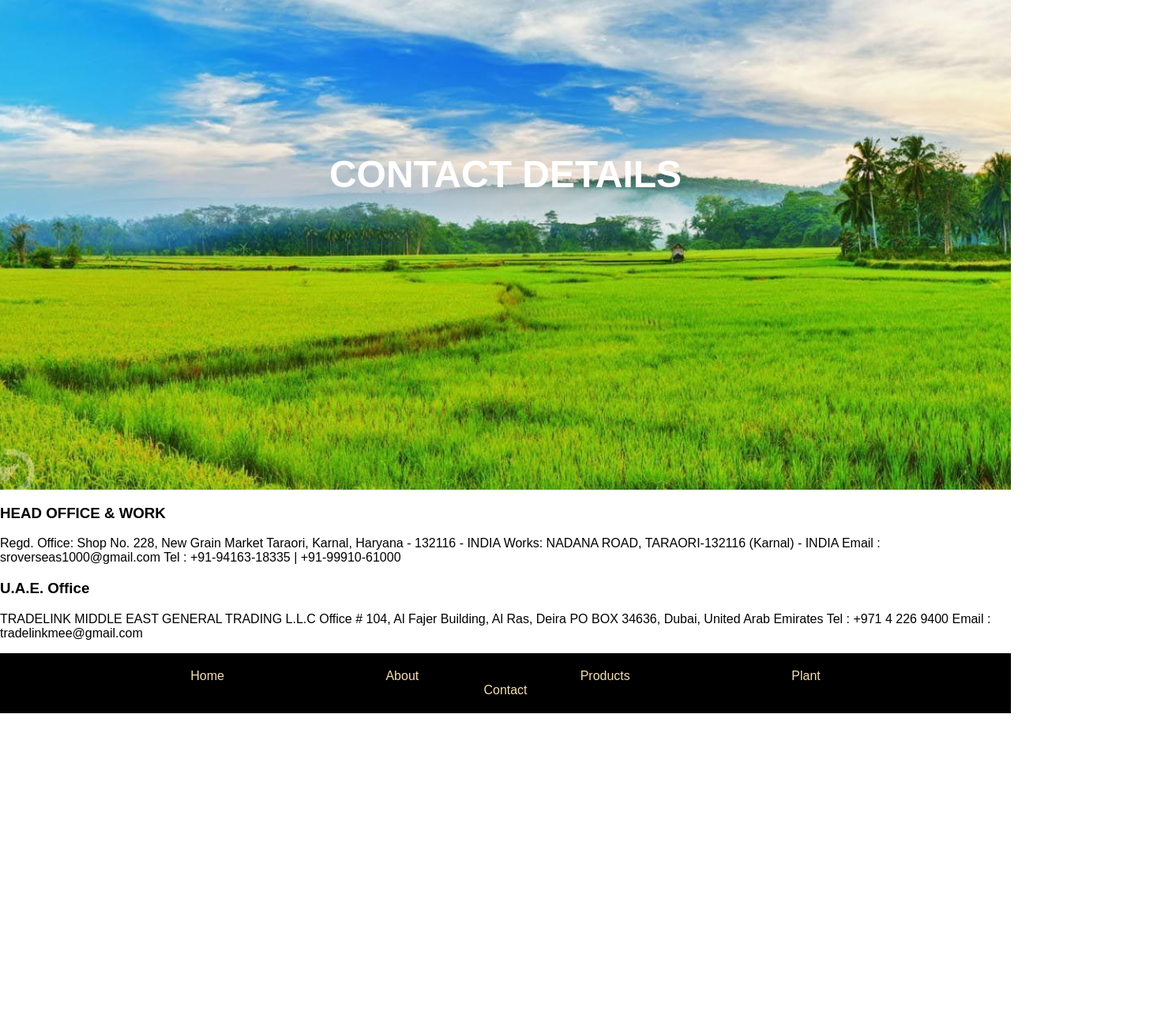
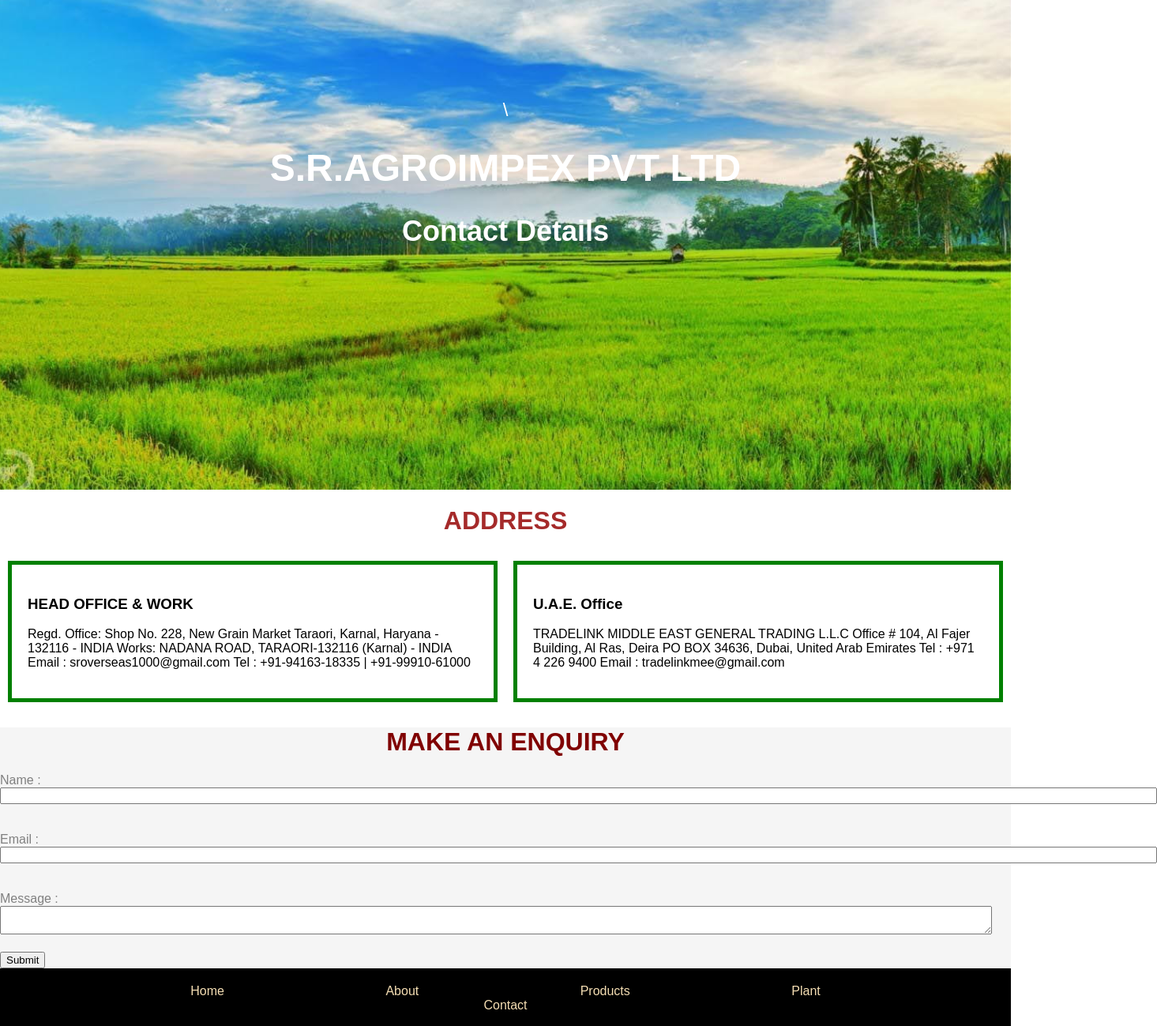
Before and after one commit to SRAGROIMPEXPVTLTD/Sragroimpex, a plain HTML site: page contact.html in a window 1280 px wide. Shown: the part 180-1479 px from the top of the page at 79% size, 1465 px wide, since content can reach past the window. Before the commit the page ends 1083 px from the top, so only its background shows below. Drawn offline with Linux system fonts and the light colour scheme.

Commit message:
Update contact.html

```diff
--- a/contact.html
+++ b/contact.html
@@ -15,12 +15,16 @@
             <li><a href="contact.html">Contact</a></li>
         </ul>
         <div class="menu-bg"></div>
-        <div class="menu-content">
-          <h1 style="margin: 0;">CONTACT DETAILS</h1>
+        <div class="menu-content">\
+            <h1>S.R.AGROIMPEX PVT LTD</h1>
+          <h2 style="margin: 0;"> Contact Details</h1>
         </div>
     </div>
+   <div class="he"> <h1 >ADDRESS</h1></div>
 
-    <DIV class="p1">
+    <div class="container">
+
+    <DIV class="box">
         <h3>HEAD OFFICE & WORK</h3>
         <p>Regd. Office: Shop No. 228, New Grain Market
             Taraori, Karnal, Haryana - 132116 - INDIA
@@ -28,7 +32,7 @@
             Email : sroverseas1000@gmail.com
             Tel : +91-94163-18335 | +91-99910-61000</p>
     </DIV>
-    <div class="p2">
+    <div class="box">
         <h3>U.A.E. Office
         </h3>
         <p>TRADELINK MIDDLE EAST GENERAL TRADING L.L.C
@@ -39,6 +43,25 @@ Email : tradelinkmee@gmail.com
 
         </p>
     </div>
+</div>
+<div class="form">
+    <h1>MAKE AN ENQUIRY</h1>
+
+    <form action="submit_form.php" method="POST">
+        <label for="name"> Name :</label>
+        <input type="text" id="name" name="name" size="180"  required><br><br><br>
+
+        <label for="email"> Email  :</label>
+        <input type="email" id="email" name="email" size="180" required><br><br><br>
+
+        <label for="message"> Message :</label>
+        <textarea id="message" name="message" rows="2" cols="30"  ></textarea><br><br>
+
+
+
+        <input type="submit" value="Submit">
+</form>
+</div>
     <footer>
         <a href class="home html">Home</a>
         <a href="about.html">About</a>
```
